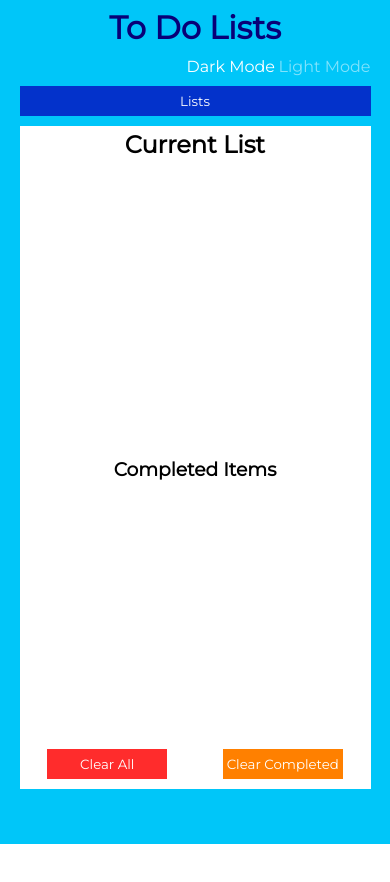
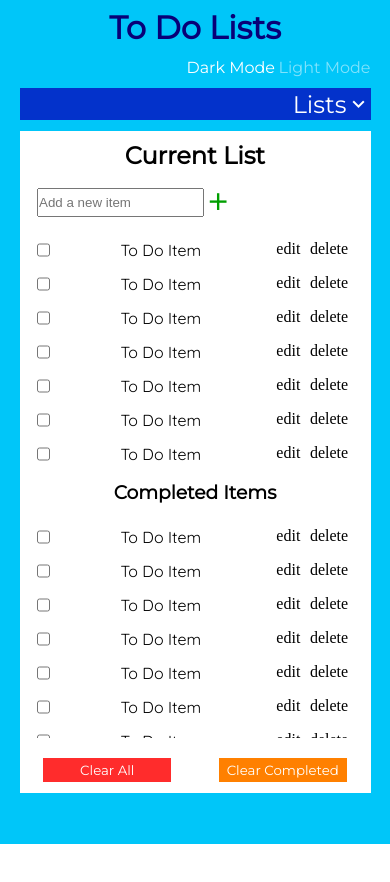
Before and after one commit to JillBirchall/to-do-lists, a React (Create React App) app: page / in a window 390 px wide. Shown: the top 882 px of the page. After the commit the page ends 844 px from the top, so only its background shows below. Built offline with nearby package versions, Linux system fonts and the light colour scheme.

Commit message:
Drop down menu for mobiles, todo lists added

```diff
--- a/src/App.css
+++ b/src/App.css
@@ -38,6 +38,7 @@
   height: 100vh;
   width: 100vw;
   padding: 2% 5% 2% 5%;
+  overflow-y: hidden;
 }
 
 .lists-container {
@@ -83,7 +84,8 @@
 
 .list-names-container {
   width: 30%;
-  margin-bottom: 10px;
+  height: 90%;
+  margin-bottom: 0.7rem;
   background-color: var(--list-background-colour);
   display: flex;
   flex-direction: column;
@@ -92,8 +94,8 @@
 .list-name-container {
   display: flex;
   justify-content: space-between;
-  padding: 10px;
-  padding-top: 20px;
+  padding: 0.7rem;
+  padding-top: 1.2rem;
   font-family: var(--list-item-font-family);
 }
 
@@ -111,17 +113,18 @@
 }
 
 .icons .icon {
-  margin: 0 5px;
+  margin: 0 0.3rem;
 }
 
 .current-list-container {
   width: 70%;
+  height: 90%;
   background-color: var(--list-background-colour);
-  margin-left: 10px;
-  margin-bottom: 10px;
+  margin-left: 0.7rem;
+  margin-bottom: 0.7rem;
   display: grid;
   grid-template-columns: repeat(2, 1fr);
-  grid-template-rows: 1fr 5fr 1fr;
+  grid-template-rows: 1fr 10fr 2fr;
   grid-template-areas: "listname listname" "todolist completed" "deletebuttons deletebuttons";
 }
 
@@ -129,17 +132,48 @@
   grid-area: listname;
   font-family: var(--heading-font-family);
   text-align: center;
-  margin-top: 1%;
+  margin: 3% 0;
 }
 
 .todolist {
   grid-area: todolist;
-  overflow-y: auto;
+  display: flex;
+  flex-direction: column;
+  min-height: 0; /* To override min-height: auto which is the default in grids */
 }
 
 .completed-items {
   grid-area: completed;
-  overflow-y: auto;
+  display: flex;
+  flex-direction: column;
+  min-height: 0; /* To override min-height: auto which is the default in grids */
+}
+
+.list {
+  margin-top: 1rem;
+  height: 90%;
+  overflow-y: scroll;
+}
+
+.todo-item-container {
+  width: 100%;
+  display: flex;
+  justify-content: space-between;
+  padding: 2% 5%;
+}
+
+.todo-item-text {
+  font-family: var(--list-item-font-family);
+  font-size: 1rem;
+}
+
+.add-new-item {
+  margin-left: 5%;
+  display: flex;
+}
+
+.input-box {
+  width: 70%;
 }
 
 .delete-btns {
@@ -147,13 +181,13 @@
   display: flex;
   justify-content: space-around;
   align-items: flex-end;
-  margin-bottom: 10px;
-  font-size: 18px;
+  margin-bottom: 0.7rem;
+  font-size: 1rem;
 }
 
 .delete-btns .btn {
-  height: 30px;
-  width: 180px;
+  height: 2rem;
+  width: 12rem;
 }
 
 .delete-all-btn {
@@ -166,8 +200,8 @@
 
 .add-new-list {
   display: flex;
-  margin-top: 5%;
-  margin-left: 5%;
+  margin-top: 1rem;
+  margin-left: 0.7rem;
 }
 
 .icon:hover {
@@ -181,11 +215,11 @@
 
 @media (orientation: portrait) and (max-width: 650px) {
   .main-heading {
-    margin-bottom: 10px;
+    margin-bottom: 0.7rem;
   }
 
   .dark-mode-toggle {
-    margin-bottom: 10px;
+    margin-bottom: 0.7rem;
   }
 
   .lists-container {
@@ -197,16 +231,38 @@
   }
 
   .lists-toggle-btn {
-    display: block;
-    height: 30px;
+    display: flex;
+    height: 2rem;
     width: 100%;
     background-color: var(--toggle-button-colour);
+    justify-content: flex-end;
+    align-items: center;
+    font-size: 1.5rem;
   }
 
   .list-names-container {
+    height: 85%;
+    width: 100%;
+  }
+
+  .lists {
+    height: inherit;
+    margin-bottom: none;
+  }
+
+  .hidden {
     display: none;
-    height: 80%;
-    width: 100%;
+  }
+
+  .show {
+    display: flex;
+    position: absolute;
+    z-index: 1;
+    top: 2rem;
+  }
+
+  .input-box {
+    width: 50%;
   }
 
   .current-list-container {
@@ -215,23 +271,31 @@
     margin-left: 0px;
     margin-top: 3%;
     grid-template-columns: repeat(1, 1fr);
-    grid-template-rows: repeat(4, 1fr);
+    grid-template-rows: 1fr repeat(2, 5fr) 1fr;
     grid-template-areas: "listname" "todolist" "completed" "deletebuttons";
   }
 
+  .current-list-name {
+    margin-bottom: 5%;
+  }
+
+  .completed-items {
+    margin-top: 5%;
+  }
+
   .delete-btns {
-    font-size: 10px;
+    font-size: 1rem;
   }
 
   .delete-btns .btn {
-    height: 30px;
-    width: 120px;
+    height: 1.5rem;
+    width: 8rem;
   }
 }
 
 @media (max-height: 350px) {
   .dark-mode-toggle {
-    font-size: 10px;
+    font-size: 0.5rem;
     display: flex;
     justify-content: flex-end;
     color: white;
@@ -239,14 +303,14 @@
   }
 
   .main-heading {
-    font-size: 24px;
+    font-size: 1.5rem;
   }
 
   .current-list-name {
-    font-size: 20px;
+    font-size: 1.2rem;
   }
 
   .sub-heading {
-    font-size: 14px;
+    font-size: 1rem;
   }
 }
--- a/src/App.js
+++ b/src/App.js
@@ -4,6 +4,8 @@ import { Lists } from "./Lists";
 import { CurrentList } from "./CurrentList";
 
 function App() {
+  const [isListsMenuOpen, setIsListsMenuOpen] = useState(false);
+
   return (
     <div className="main-container">
       <h1 className="main-heading">To Do Lists</h1>
@@ -12,8 +14,16 @@ function App() {
         <p className="light-mode inactive">Light Mode</p>
       </div>
       <div className="lists-container">
-        <button className="lists-toggle-btn btn">Lists</button>
-        <Lists />
+        <button
+          className="lists-toggle-btn btn"
+          onClick={() => setIsListsMenuOpen(!isListsMenuOpen)}
+        >
+          Lists
+          <span class="material-icons icon">
+            {isListsMenuOpen ? "expand_less" : "expand_more"}
+          </span>
+        </button>
+        <Lists isListsOpen={isListsMenuOpen} />
         <CurrentList />
       </div>
     </div>
--- a/src/CurrentList.js
+++ b/src/CurrentList.js
@@ -1,12 +1,53 @@
 import React from "react";
+import { ToDoItem } from "./ToDoItem";
 
 export const CurrentList = () => {
   return (
     <div className="current-list-container">
       <h2 className="current-list-name">Current List</h2>
-      <div className="todolist"></div>
+      <div className="todolist">
+        <div className="add-new-item">
+          <input
+            type="text"
+            placeholder="Add a new item"
+            className="input-box"
+          />
+          <span className="material-icons add-icon icon">add</span>
+        </div>
+        <div className="list">
+          <ToDoItem />
+          <ToDoItem />
+          <ToDoItem />
+          <ToDoItem />
+          <ToDoItem />
+          <ToDoItem />
+          <ToDoItem />
+          <ToDoItem />
+          <ToDoItem />
+          <ToDoItem />
+          <ToDoItem />
+          <ToDoItem />
+          <ToDoItem />
+          <ToDoItem />
+          <ToDoItem />
+          <ToDoItem />
+          <ToDoItem />
+        </div>
+      </div>
       <div className="completed-items">
         <h3 className="sub-heading">Completed Items</h3>
+        <div className="list">
+          <ToDoItem />
+          <ToDoItem />
+          <ToDoItem />
+          <ToDoItem />
+          <ToDoItem />
+          <ToDoItem />
+          <ToDoItem />
+          <ToDoItem />
+          <ToDoItem />
+          <ToDoItem />
+        </div>
       </div>
       <div className="delete-btns">
         <button className="delete-all-btn btn">Clear All</button>
--- a/src/Lists.js
+++ b/src/Lists.js
@@ -1,12 +1,26 @@
 import React from "react";
 import { ListName } from "./ListName";
 
-export const Lists = () => {
+export const Lists = ({ isListsOpen }) => {
   return (
-    <div className="list-names-container">
-      <h2 className="list-names-heading heading">Lists</h2>
+    <div
+      className={
+        isListsOpen
+          ? "list-names-container show"
+          : "list-names-container hidden"
+      }
+    >
+      <h2
+        className={
+          isListsOpen
+            ? "list-names-heading heading hidden"
+            : "list-names-heading heading"
+        }
+      >
+        Lists
+      </h2>
       <div className="add-new-list">
-        <input type="text" placeholder="Add a new list" />
+        <input type="text" placeholder="Add a new list" className="input-box" />
         <span className="material-icons add-icon icon">add</span>
       </div>
       <div className="lists">
--- /dev/null
+++ b/src/ToDoItem.js
@@ -0,0 +1,14 @@
+import React from "react";
+
+export const ToDoItem = () => {
+  return (
+    <div className="todo-item-container">
+      <input type="checkbox"></input>
+      <p className="todo-item-text">To Do Item</p>
+      <div className="icons">
+        <span className="material-icons-outlined icon">edit</span>
+        <span className="material-icons-outlined icon">delete</span>
+      </div>
+    </div>
+  );
+};
```
